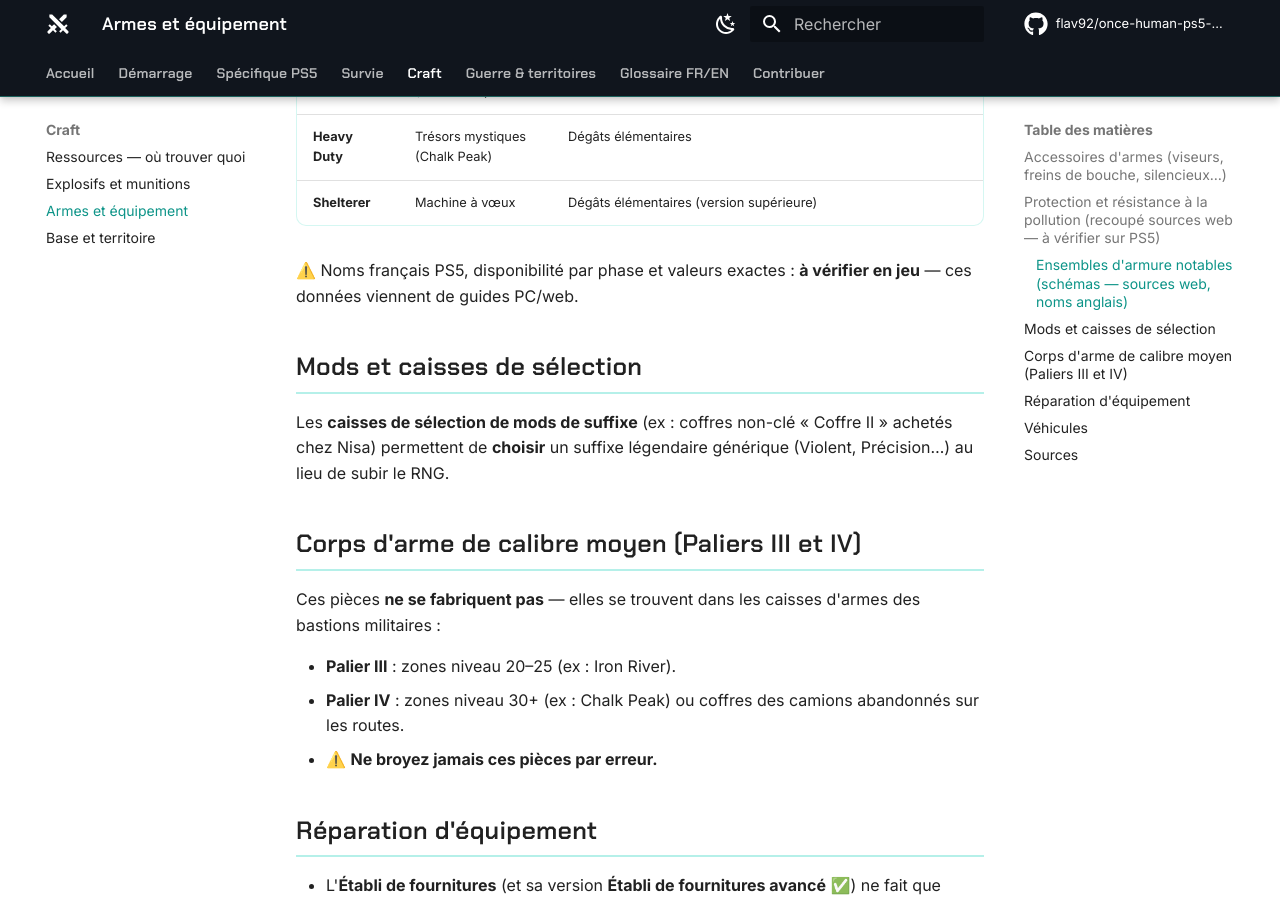
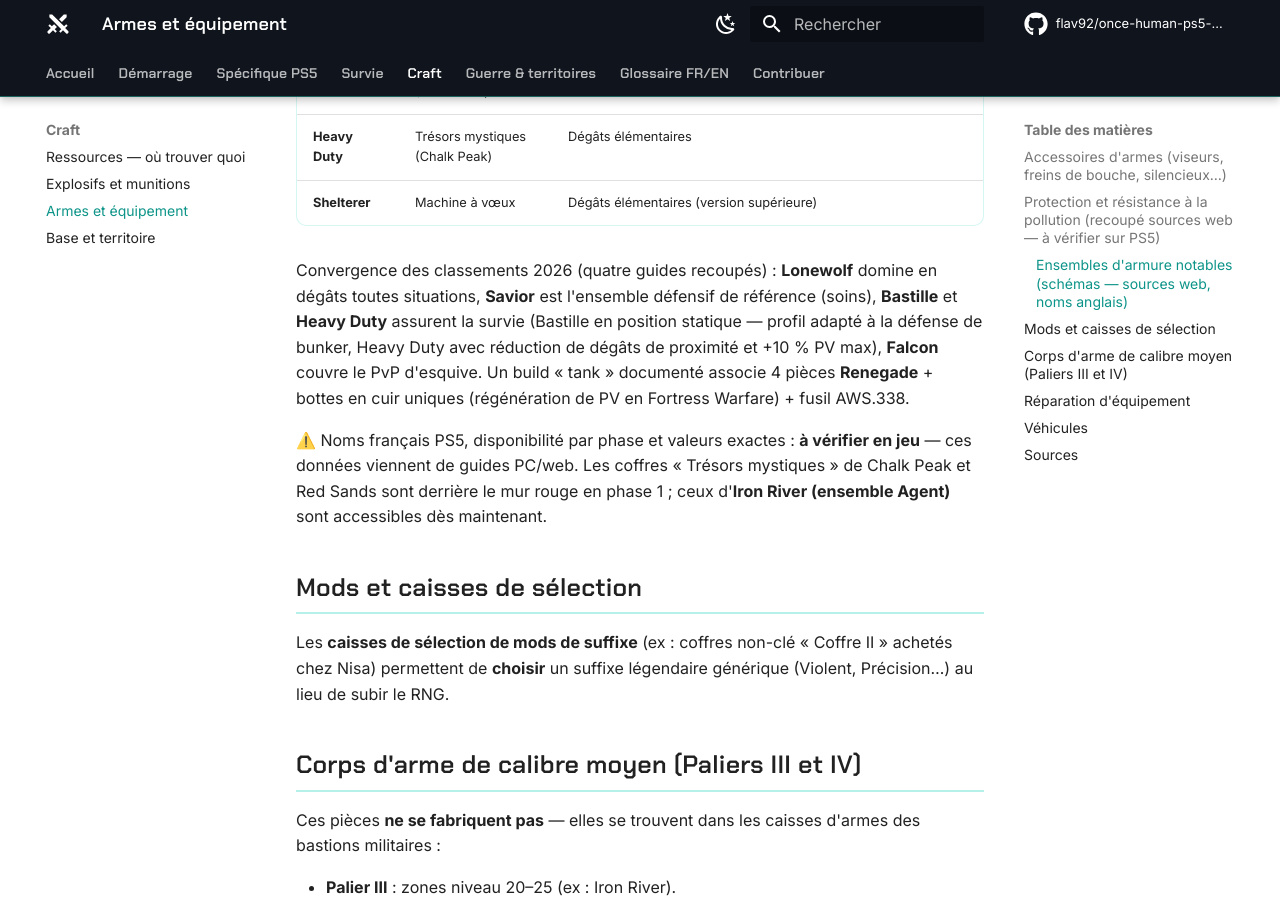
Before and after one commit to flav92/once-human-ps5-wiki, an MkDocs documentation site: the page built from docs/jeu/armes-equipement.md, in a window 1280 px wide and 900 px high, scrolled down 1795 px. Built offline with MkDocs 1.6.1 and Material for MkDocs 9.7.7, drawn with Linux system fonts in a browser that asks for light colours; comment, search, counter and statistics services are not loaded.

Commit message:
Ensembles d'armure : convergence des classements 2026 et build tank documenté
Co-Authored-By: Claude Fable 5 <noreply@anthropic.com>
Claude-Session: https://claude.ai/code/session_01TCxfqbazixhXZqmCd3gYVk

```diff
--- a/docs/jeu/armes-equipement.md
+++ b/docs/jeu/armes-equipement.md
@@ -37,7 +37,9 @@ La statistique **Résistance à la pollution** se trouve sur les **casques, armu
 | **Heavy Duty** | Trésors mystiques (Chalk Peak) | Dégâts élémentaires |
 | **Shelterer** | Machine à vœux | Dégâts élémentaires (version supérieure) |
 
-⚠️ Noms français PS5, disponibilité par phase et valeurs exactes : **à vérifier en jeu** — ces données viennent de guides PC/web.
+Convergence des classements 2026 (quatre guides recoupés) : **Lonewolf** domine en dégâts toutes situations, **Savior** est l'ensemble défensif de référence (soins), **Bastille** et **Heavy Duty** assurent la survie (Bastille en position statique — profil adapté à la défense de bunker, Heavy Duty avec réduction de dégâts de proximité et +10 % PV max), **Falcon** couvre le PvP d'esquive. Un build « tank » documenté associe 4 pièces **Renegade** + bottes en cuir uniques (régénération de PV en Fortress Warfare) + fusil AWS.338.
+
+⚠️ Noms français PS5, disponibilité par phase et valeurs exactes : **à vérifier en jeu** — ces données viennent de guides PC/web. Les coffres « Trésors mystiques » de Chalk Peak et Red Sands sont derrière le mur rouge en phase 1 ; ceux d'**Iron River (ensemble Agent)** sont accessibles dès maintenant.
 
 ## Mods et caisses de sélection
 
```
